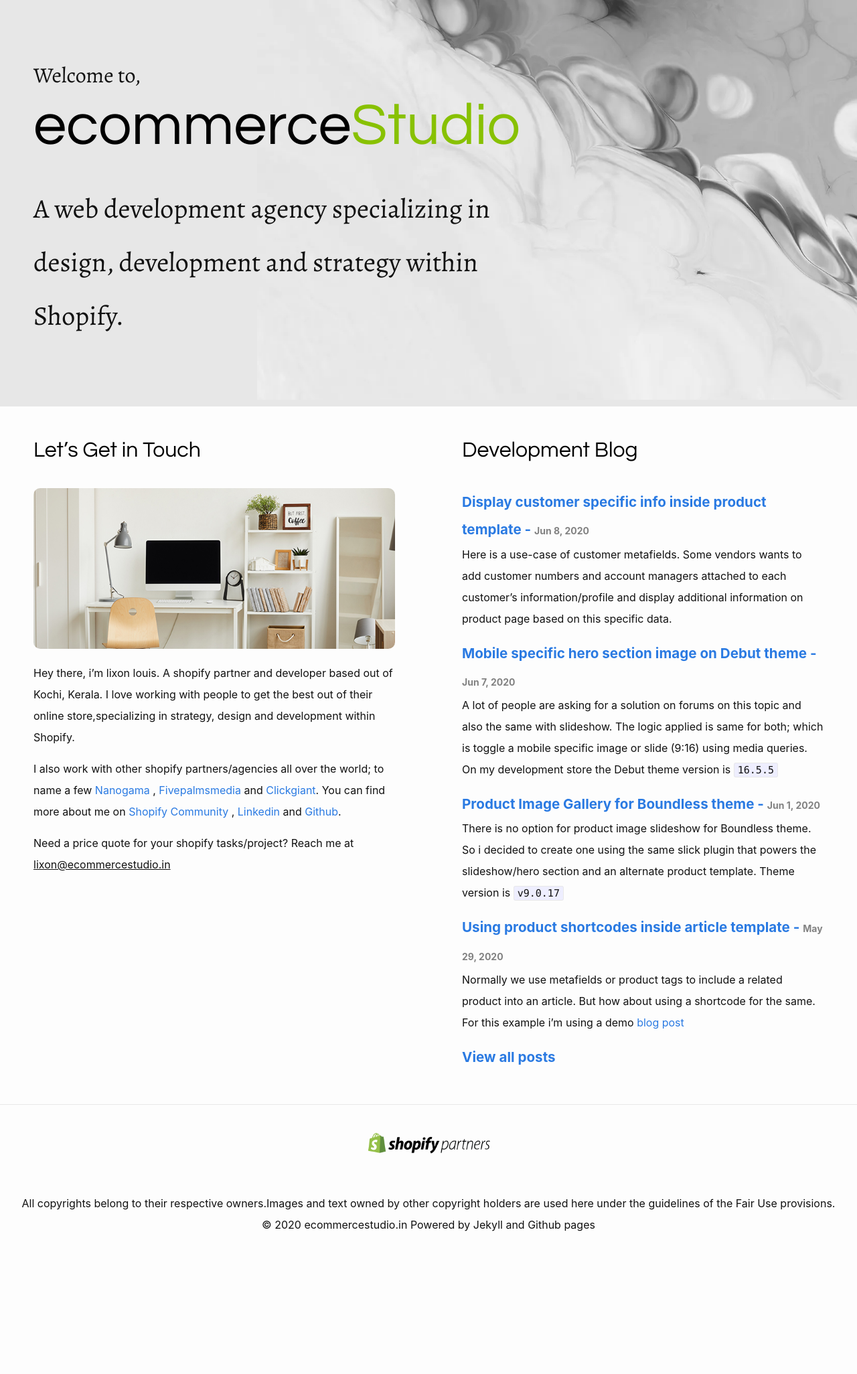
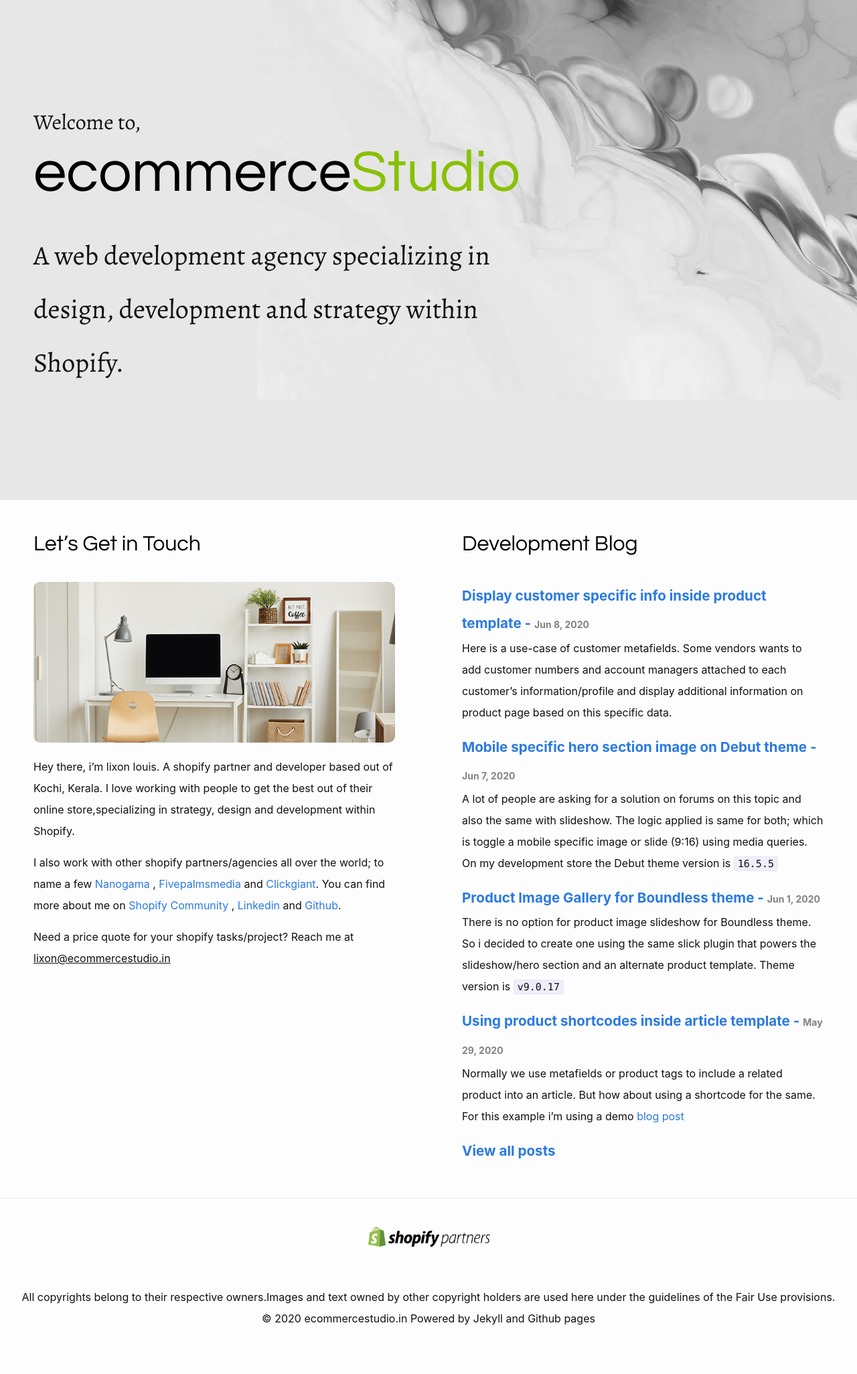
Before and after one commit to lixonic/ecommercestudio, a Jekyll site: the page built from index.markdown, in a window 1280 px wide. Shown: the whole page at 67% size. Built offline with Jekyll 4.4.1, drawn with Linux system fonts in a browser that asks for light colours; before the commit the page ends 1912 px from its top, so only the background shows below that.

Commit message:
update header padding

```diff
--- a/assets/css/style.scss
+++ b/assets/css/style.scss
@@ -13,7 +13,7 @@
     font-size: 1rem;
 }
 header{
-    padding: 80px 50px;
+    padding: 150px 50px;
     background: #e7e7e7 url('/images/general/header-bg.jpg') no-repeat top right;
     background-size: 100%;
 }
```
